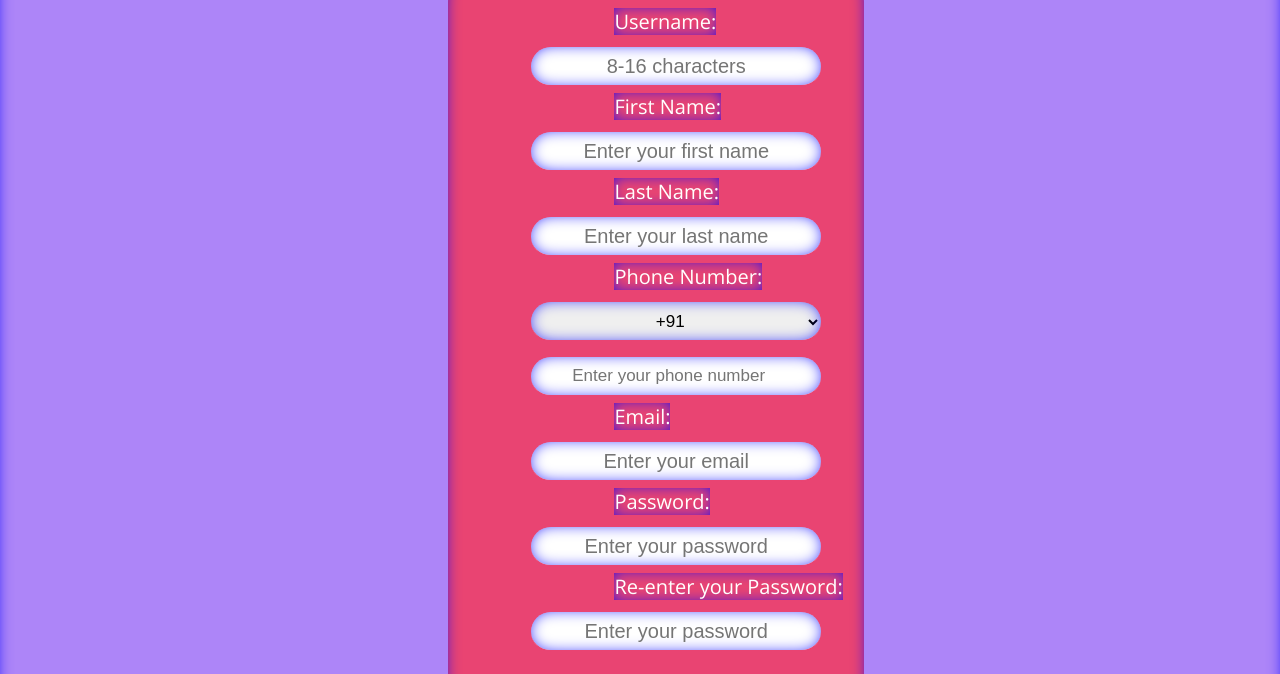
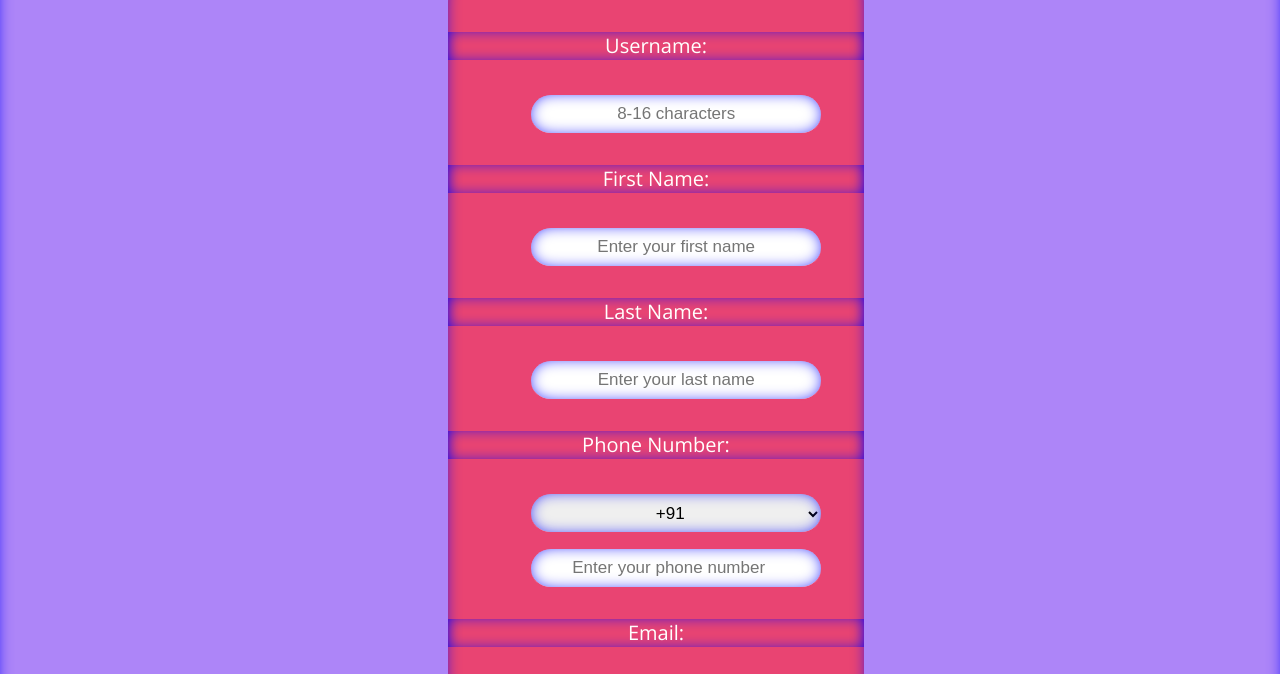
Before and after one commit to build-week-1-project-kidsfly/UICode, a website: page adminSetUp.html in a window 1280 px wide. Shown: the part 118-792 px from the top of the page. Drawn offline with nearby package versions, Linux system fonts and the light colour scheme.

Commit message:
fixed adminsetup

```diff
--- a/adminSetUp.html
+++ b/adminSetUp.html
@@ -23,7 +23,7 @@
                 <i class="fa fa-caret-down"></i>
             </button>
             <div class="dropdown-content">
-                <a id="dropa1" href="userSignIn.html">User Sign in</a>
+                <a id="dropa1" href="userSignIn.html">Sign in</a>
                 <a id="dropa2" href="userSetUp.html">Set-Up</a>
                 <a id="dropa3" href="adminSetUp.html">Admin Setup</a>
                 <a id="dropa4" href="adminLogIn.html">Admin Sign in</a>
@@ -38,16 +38,16 @@
     <form method="post" id="register" action="">
         <h2>Administrator sign in:</h2>
 
-        <label for="Username">Username:</label><br>
-        <input type="text" name="Username" id="name" placeholder="8-16 characters" required
+        <label for="Username"><p>Username:</p></label><br>
+        <input type="text" name="Username" id="userName" placeholder="8-16 characters" required
                minlength="8" maxlength="16"><br><br>
 
 
-        <label>First Name:</label><br>
-        <input type="text" name="firstName" id="name" placeholder="Enter your first name" /><br><br>
-        <label>Last Name:</label><br>
-        <input type="text" name="lastName" id="name" placeholder="Enter your last name" /><br><br>
-        <label>Phone Number:</label><br>
+        <label><p>First Name:</p></label><br>
+        <input type="text" name="firstName" id="firstNamw" placeholder="Enter your first name" /><br><br>
+        <label><p>Last Name:</p></label><br>
+        <input type="text" name="lastName" id="lastName" placeholder="Enter your last name" /><br><br>
+        <label id="phonenumbers"><p>Phone Number:</p></label><br>
         <select id="phoneNumber">
             <option>+91</option>
             <option>+92</option>
@@ -55,16 +55,14 @@
             <option>+94</option>
             <option>+95</option>
         </select>
-        <input type="number" name="phoneNumber" id="number" placeholder="Enter your phone number" /><br><br>
-        <label>Email:</label><br>
-        <input type="email" name="email" id="name" placeholder="Enter your email" /><br><br>
-        <label>Password:</label><br>
-        <input type="password" name="password" id="name" placeholder="Enter your password" /><br><br>
-        <label>Re-enter your Password:</label><br>
-        <input type="password" name="password" id="name" placeholder="Enter your password" /><br><br>
-        <input type="radio" name="male" id="male1"><span id="male">&nbsp; Male</span>&nbsp;&nbsp;
-        <input type="radio" name="female" id="female1"><span id="female">&nbsp; Female</span>&nbsp;&nbsp;
-        <input type="radio" name="other" id="other1"><span id="other">&nbsp;Prefer not to say</span>&nbsp;&nbsp;<br><br>
+        <input type="number" name="phoneNumber" id="phoneNumber1" placeholder="Enter your phone number" /><br><br>
+        <label><p>Email:</p></label><br>
+        <input type="email" name="email" id="email" placeholder="Enter your email" /><br><br>
+        <label><p>Password:</p></label><br>
+        <input type="password" name="password" id="passWord" placeholder="Enter your password" />
+        <br><br>
+        <label><p>Re-enter <br>your Password:</p></label><br>
+        <input type="password" name="password" id="passWordAgain" placeholder="Re-enter your password" /><br><br>
         <input type="submit" value="submit" id="submit">
     </form>
 </div>
--- a/less/adminSetUp.less
+++ b/less/adminSetUp.less
@@ -1,6 +1,11 @@
 .register {
   height: 1300px; //temporary px
   form {
+    p {
+      color: white;
+      font-size: 2.0rem;
+      text-align: center;
+    }
     margin-top: 20px;
     height: 1000px;
     h2 {
@@ -27,12 +32,14 @@
         margin: 15px 0px 0px 13%;
       }
     }
-    #name, #male, #female, #other {
-      color: white;
-      font-size: 2.0rem;
-    }
     #male1, #female1, #other1 {
       width: 20px;
     }
+
+
+  }
+  // New height of pink form
+  form#register {
+    height: 1200px;
   }
 }
```
Also changed, not shown: index.html (+1 -1 lines), css/index.css.
